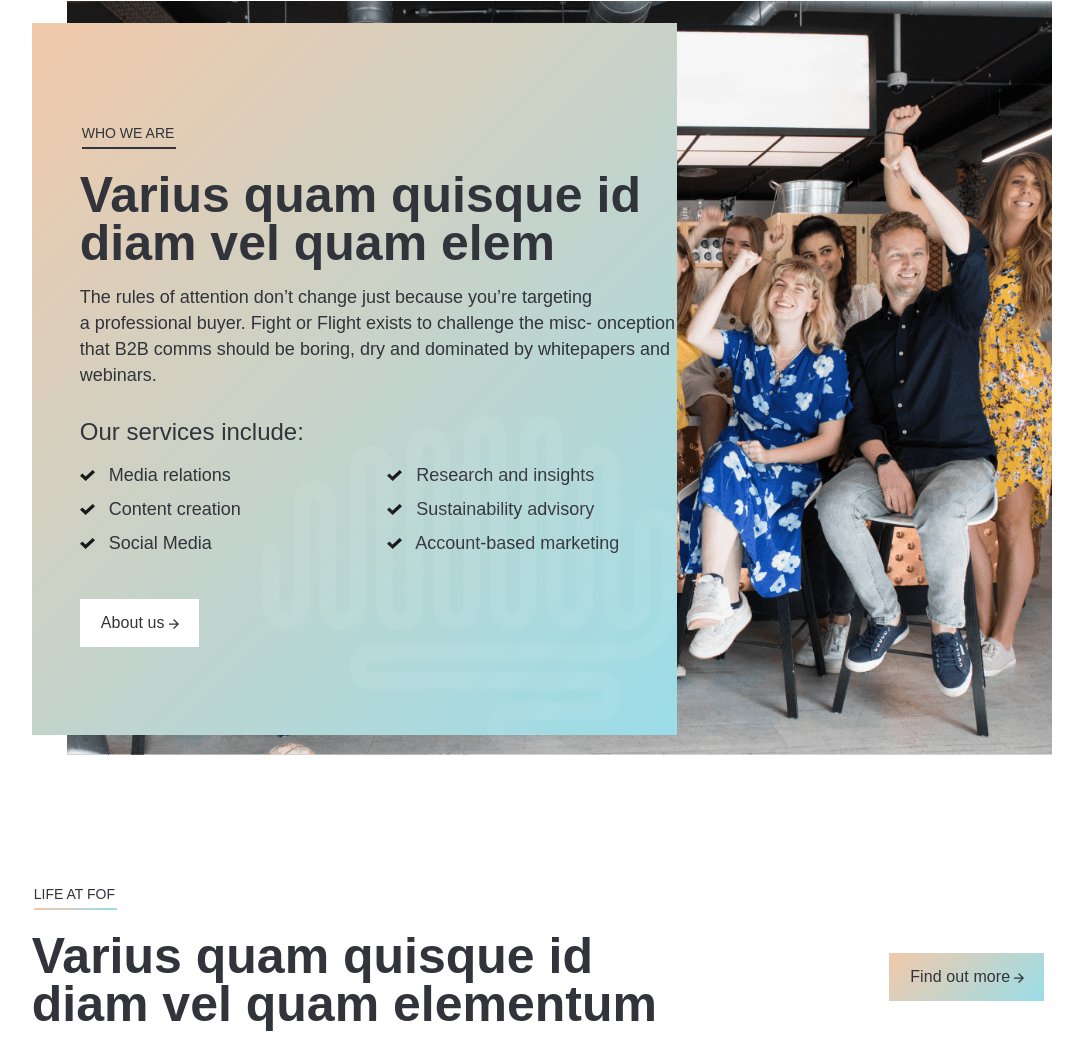
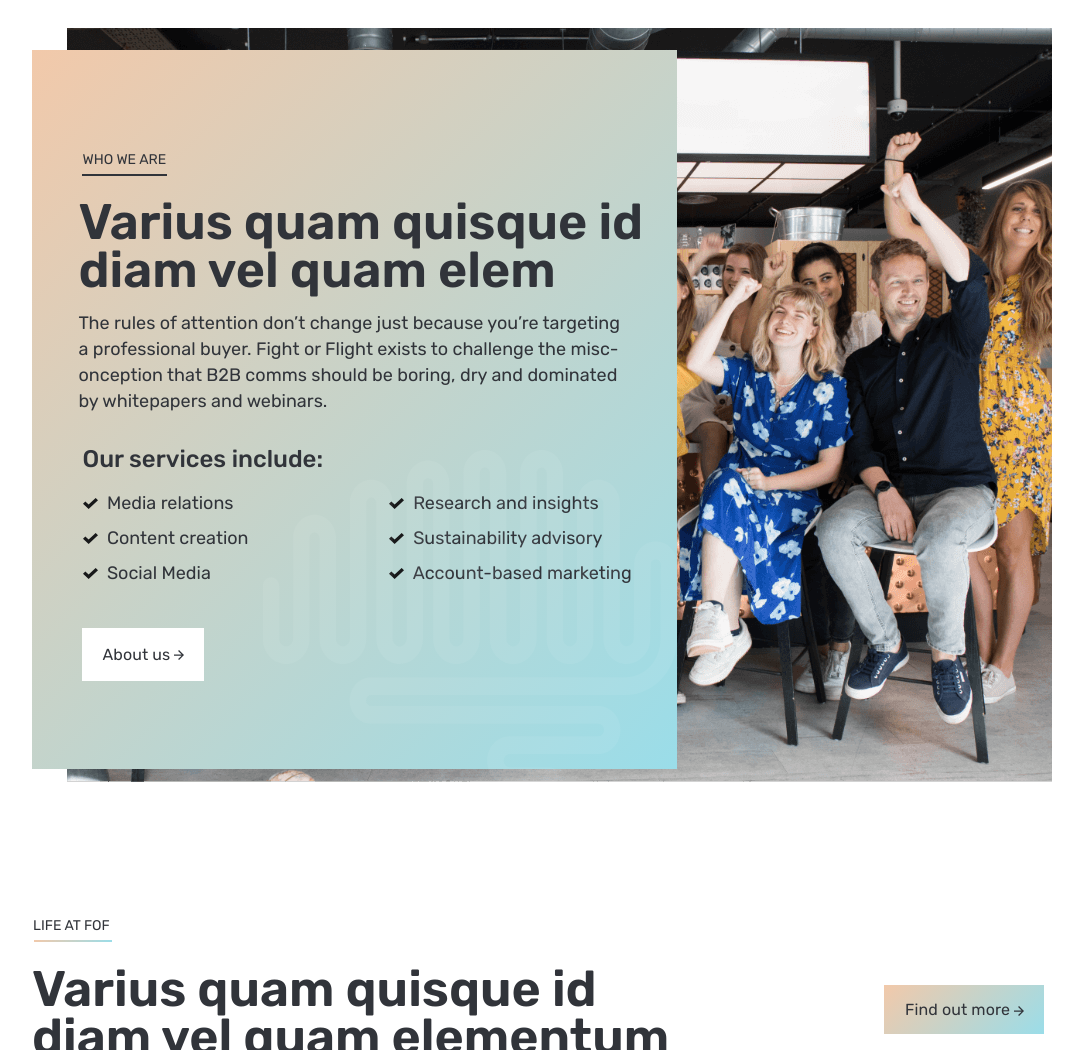
Before and after one commit to webitall2019/fight-or-flight, a plain HTML site: page index.html in a window 1280 px wide. Shown: the part 1750-2800 px from the top of the page, without its empty margins (102-1185 px from the left). Drawn offline with Linux system fonts and the light colour scheme.

Commit message:
shifted few things

```diff
--- a/assets/styles/style.scss
+++ b/assets/styles/style.scss
@@ -1,86 +1,3 @@
-@font-face {
-	font-family: '../fonts/Rubik/Rubik';
-	src: url('../fonts/Rubik/Rubik-Light.eot');
-	src: local('../fonts/Rubik/Rubik Light'), local('../fonts/Rubik/Rubik-Light'),
-		url('../fonts/Rubik/Rubik-Light.eot?#iefix') format('embedded-opentype'),
-		url('../fonts/Rubik/Rubik-Light.woff') format('woff'),
-		url('../fonts/Rubik/Rubik-Light.ttf') format('truetype');
-	font-weight: 300;
-	font-style: normal;
-	font-display: swap;
-}
-
-@font-face {
-	font-family: '../fonts/Rubik/Rubik';
-	src: url('../fonts/Rubik/Rubik-Medium.eot');
-	src: local('../fonts/Rubik/Rubik Medium'), local('../fonts/Rubik/Rubik-Medium'),
-		url('../fonts/Rubik/Rubik-Medium.eot?#iefix') format('embedded-opentype'),
-		url('../fonts/Rubik/Rubik-Medium.woff') format('woff'),
-		url('../fonts/Rubik/Rubik-Medium.ttf') format('truetype');
-	font-weight: 500;
-	font-style: normal;
-	font-display: swap;
-}
-
-@font-face {
-	font-family: '../fonts/Rubik/Rubik';
-	src: url('../fonts/Rubik/Rubik-Bold.eot');
-	src: local('../fonts/Rubik/Rubik Bold'), local('../fonts/Rubik/Rubik-Bold'),
-		url('../fonts/Rubik/Rubik-Bold.eot?#iefix') format('embedded-opentype'),
-		url('../fonts/Rubik/Rubik-Bold.woff') format('woff'),
-		url('../fonts/Rubik/Rubik-Bold.ttf') format('truetype');
-	font-weight: bold;
-	font-style: normal;
-	font-display: swap;
-}
-
-@font-face {
-	font-family: '../fonts/Rubik/Rubik';
-	src: url('../fonts/Rubik/Rubik-Regular.eot');
-	src: local('../fonts/Rubik/Rubik'), local('../fonts/Rubik/Rubik-Regular'),
-		url('../fonts/Rubik/Rubik-Regular.eot?#iefix') format('embedded-opentype'),
-		url('../fonts/Rubik/Rubik-Regular.woff') format('woff'),
-		url('../fonts/Rubik/Rubik-Regular.ttf') format('truetype');
-	font-weight: normal;
-	font-style: normal;
-	font-display: swap;
-}
-
-@font-face {
-	font-family: '../fonts/Rubik/Rubik Mono One';
-	src: url('../fonts/Rubik/RubikMonoOne-Regular.eot');
-	src: local('../fonts/Rubik/Rubik Mono One Regular'), local('../fonts/Rubik/RubikMonoOne-Regular'),
-		url('../fonts/Rubik/RubikMonoOne-Regular.eot?#iefix') format('embedded-opentype'),
-		url('../fonts/Rubik/RubikMonoOne-Regular.woff') format('woff'),
-		url('../fonts/Rubik/RubikMonoOne-Regular.ttf') format('truetype');
-	font-weight: normal;
-	font-style: normal;
-	font-display: swap;
-}
-
-@font-face {
-	font-family: '../fonts/Rubik/Rubik';
-	src: url('../fonts/Rubik/Rubik-Black.eot');
-	src: local('../fonts/Rubik/Rubik Black'), local('../fonts/Rubik/Rubik-Black'),
-		url('../fonts/Rubik/Rubik-Black.eot?#iefix') format('embedded-opentype'),
-		url('../fonts/Rubik/Rubik-Black.woff') format('woff'),
-		url('../fonts/Rubik/Rubik-Black.ttf') format('truetype');
-	font-weight: 900;
-	font-style: normal;
-	font-display: swap;
-}
-@font-face {
-	font-family: '../fonts/Rubik/Rubik';
-	src: url('../fonts/Rubik/Rubik-SemiBold.eot');
-	src: local('../fonts/Rubik/Rubik SemiBold'), local('../fonts/Rubik/Rubik-SemiBold'),
-		url('../fonts/Rubik/Rubik-SemiBold.eot?#iefix') format('embedded-opentype'),
-		url('../fonts/Rubik/Rubik-SemiBold.woff') format('woff'),
-		url('../fonts/Rubik/Rubik-SemiBold.ttf') format('truetype');
-	font-weight: 600;
-	font-style: normal;
-	font-display: swap;
-}
-
 
 @import 'vars';
 
@@ -127,7 +44,7 @@ body {
     font-size: 16px;
 }
 .container {
-    max-width: 79.1%;
+    max-width: 79.063%;
     margin: 0 auto;
 }
 //  ===== root
@@ -170,9 +87,10 @@ body {
             right: -15px;
             top: calc(50% - 5px);
             position: absolute;
+            transition: ease .5s;
         }
         &:hover::after {
-            right: 15px;
+            right: -20px;
         }
     }
     .boxed{
@@ -226,7 +144,7 @@ body {
         font-size: 14px;
         line-height: 26px;
         text-transform: uppercase;
-        padding-left: 2px;
+        padding-left: 1px;
         &:after{
             content: '';
             display: block;
@@ -299,8 +217,9 @@ header {
             display: flex;
             align-items: center;
             justify-content: flex-end;
+            margin-bottom: 1px;
             .list-item{
-                margin-right: 21px;
+                margin-right: 19px;
                 line-height: 26px;
                 position: relative;
                 &:last-child{
@@ -580,7 +499,7 @@ header {
         // max-width: 42.5%;
         max-width: 645px;
         position: relative;
-        padding: 97px 0px 88px 48px;
+        padding: 97px 0px 88px 46.5px;
         z-index: 10;
         &:after{
             content: '';
@@ -597,25 +516,28 @@ header {
             opacity: .6;
         }
         h2{
-            margin: 25px 0 17px;
+            margin: 25px 0 16px;
         }
         p{
-            margin-bottom: 30px;
+            margin-bottom: 32px;
         }
         h4{
-            margin-bottom: 6px;
+            margin-bottom: 7px;
             font-weight: 500;
+            line-height: 26px;
+            padding-left: 4px;
         }
         .left-side__services{
             display: flex;
-            margin-bottom: 45px;
+            margin-bottom: 44px;
+            padding-left: 4px;
             .column{
                 max-width: 50%;
                 flex: 1;
                 img{
                     width: 15px;
                     height: 11px;
-                    margin-right: 9px;
+                    margin-right: 5px;
                 }
                 li{
                     font-size: 18px;
@@ -627,6 +549,9 @@ header {
             }
         }
         .boxed{
+            margin-left: 3px;
+            line-height: 26px;
+            padding: 14px 34px 13px 21px;
             color: $mainTextColor;
         }
         .more::after{
@@ -641,11 +566,18 @@ header {
         right: -8px;
         top: -22px;
     }
+    .cat{
+        padding-left: 4px;
+        &::after{
+            left: 3px;
+            width: 85px;
+        }
+    }
 }
 // ====== life at FOF
 
 .fof{
-    padding-top: 146px;
+    padding-top: 144px;
     &__cat{
         &::after{
             background: $bgGradient;
@@ -654,7 +586,7 @@ header {
     &__title{
         display: flex;
         justify-content: space-between;
-        margin: 25px 0 35px;
+        margin: 26px 0 36px;
         .boxed{
             align-self: center;
             margin-top: -6px;
@@ -680,7 +612,7 @@ header {
             .item__content{
                 position: relative;
                 padding-left: 30px;
-                padding-bottom: 72px;
+                padding-bottom: 69px;
                 height: 100%;
                 display: flex;
                 flex-direction: column;
@@ -688,7 +620,10 @@ header {
                 color: $white;
                 z-index: 20;
                 h4{
-                    margin-bottom: 5px;
+                    margin-bottom: 8px;
+                }
+                p{
+                    font-size: 16px;
                 }
                 &::before{
                     content: '';
@@ -715,7 +650,7 @@ header {
         }
         .slick-arrow{
             position: absolute;
-            bottom: -67px;
+            bottom: -70px;
             top: inherit;
             width: 40px;
             height: 40px;
@@ -745,20 +680,33 @@ header {
     .cat{
         padding-left: 0;
         &::after{
+            left: 0px;
+            bottom: -4px;
             background: linear-gradient(315deg, #9adde9 0%, #f2c9aa 100%);
         }
     }
     &__title {
-        margin: 18px 0 26px;
+        margin: 20px 0 22px;
         display: flex;
         justify-content: space-between;
         h2{
             color: $coralColor;
         }
         .boxed {
-            margin-top: -4px;
+           display: flex;
+           align-items: center;
+            height: 49px;
+            width: 112px;
+            position: relative;
+            top: -8px;
+            left: 0.5px;
             &::after{
                 top: calc(50% - px);
+            }
+            &:hover{
+                &::after{
+                    right: 17px;
+                }
             }
         }
     }
@@ -771,7 +719,7 @@ header {
                margin-bottom: 16px;
            }
            &__date{
-            margin-bottom: 10px;
+            margin-bottom: 9px;
             font-size: 14px;
            }
            &__descr{
--- a/index.html
+++ b/index.html
@@ -5,6 +5,9 @@
     <meta charset="UTF-8">
     <meta http-equiv="X-UA-Compatible" content="IE=edge">
     <meta name="viewport" content="width=device-width, initial-scale=1.0">
+    <link rel="preconnect" href="https://fonts.googleapis.com">
+    <link rel="preconnect" href="https://fonts.gstatic.com" crossorigin>
+    <link href="https://fonts.googleapis.com/css2?family=Rubik:wght@400;500;600&display=swap" rel="stylesheet">
     <link rel="stylesheet" href="./assets/styles/slick.css">
     <link rel="stylesheet" href="./assets/styles/slick-theme.css">
     <link rel="stylesheet" href="./assets/styles/style.css">
@@ -21,7 +24,7 @@
                         <img src="./assets/images/logo.svg" alt="logo">
                     </div>
                     <ul class="navigation__list">
-                        <li class="list-item bold">Get it touch:</li>
+                        <li class="list-item bold">Get in touch:</li>
                         <li class="list-item after-line">
                             <a href="tel:+44-330-133-0985">+44 330 133 0985</a>
                         </li>
@@ -37,7 +40,7 @@
                 <!-- mobile nav -->
                 <div class="navigation__mobile d-none">
                     <ul class="navigation__list--mobile">
-                        <li class="sBold">Get it touch</li>
+                        <li class="sBold">Get in touch</li>
                         <li>
 
                         </li>
@@ -67,7 +70,7 @@
                 </div>
                 <div class="column__item medium shadow"
                     style="background-image: url(./assets/images/expedia-image.png);">
-                    <a href="#" class="category">expedia</a>
+                    <span class="category ">expedia</span>
                 </div>
             </div>
             <div class="work-grid__column column">
@@ -83,19 +86,21 @@
                             <a href="#" class="boxed more gradient-bg">Find out more</a>
                         </div>
                     </div>
-                    <a href="#" class="category ">avalara</a>
+                    <span class="category ">avalara</span>
                 </div>
 
-                <div class="column__item small shadow" style="background-image: url(./assets/images/farmer-image.png);">
-                    <a href="#" class="category ">Farmer Connect</a>
+                <div class="column__item small shadow"
+                    style="background-image: url(./assets/images/farmer-image.png);background-position: 49%">
+                    <span class="category ">Farmer Connect</span>
                 </div>
             </div>
             <div class="work-grid__column column">
                 <div class="column__item small" style="background-image: url(./assets/images/trainline.png);">
-                    <a href="#" class="category ">trainline</a>
+                    <span class="category ">trainline</span>
                 </div>
-                <div class="column__item medium shadow" style="background-image: url(./assets/images/cellebrate.png);">
-                    <a href="#" class="category ">cellebrite</a>
+                <div class="column__item medium shadow"
+                    style="background-image: url(./assets/images/cellebrate.png);background-position: 49%">
+                    <span class="category ">cellebrite</span>
                 </div>
             </div>
 
@@ -152,8 +157,8 @@
                 <span class="cat">who we are</span>
                 <h2>Varius quam quisque id diam vel quam elem</h2>
                 <p>The rules of attention don’t change just because you’re targeting <br class="d-block" />
-                    a professional buyer. Fight or Flight exists to challenge the misc-
-                    onception that B2B comms should be boring, dry and dominated
+                    a professional buyer. Fight or Flight exists to challenge the misc-<br />
+                    onception that B2B comms should be boring, dry and dominated<br />
                     by whitepapers and webinars. </p>
                 <h4>Our services include:</h4>
                 <div class="left-side__services">
@@ -210,25 +215,25 @@
                     style="background-image: url(./assets/images/image-1.png); background-position: left;">
                     <div class="item__content">
                         <h4>Career’s & Opportunities</h4>
-                        <p>Lorem ipsum dolor sit amet, consectetur adipiscing elit, sed do eiusmod tempor...</p>
+                        <p>Lorem ipsum dolor sit amet, consectetur<br /> adipiscing elit, sed do eiusmod tempor...</p>
                     </div>
                 </div>
                 <div class="slider__item shadow" style="background-image: url(./assets/images/image-2.png);">
                     <div class="item__content">
                         <h4>Meet the Team</h4>
-                        <p>Lorem ipsum dolor sit amet, consectetur adipiscing elit, sed do eiusmod tempor...</p>
+                        <p>Lorem ipsum dolor sit amet, consectetur<br /> adipiscing elit, sed do eiusmod tempor...</p>
                     </div>
                 </div>
                 <div class="slider__item shadow" style="background-image: url(./assets/images/image-3.png);">
                     <div class="item__content">
                         <h4>Diversity & Inclusion</h4>
-                        <p>Lorem ipsum dolor sit amet, consectetur adipiscing elit, sed do eiusmod tempor...</p>
+                        <p>Lorem ipsum dolor sit amet, consectetur<br /> adipiscing elit, sed do eiusmod tempor...</p>
                     </div>
                 </div>
                 <div class="slider__item shadow" style="background-image: url(./assets/images/image-4.png);">
                     <div class="item__content">
                         <h4>Varius quam quisque</h4>
-                        <p>Lorem ipsum dolor sit amet, consectetur adipiscing elit, sed do eiusmod tempor...</p>
+                        <p>Lorem ipsum dolor sit amet, consectetur<br /> adipiscing elit, sed do eiusmod tempor...</p>
                     </div>
                 </div>
                 <!-- ===== next screen ==== -->
```
Also changed, not shown: assets/fonts/Rubik/Rubik-SemiBold.ttf (renamed from assets/fonts/Rubik/rubik-semi-bold.ttf), assets/styles/style.css, 2 other files.
